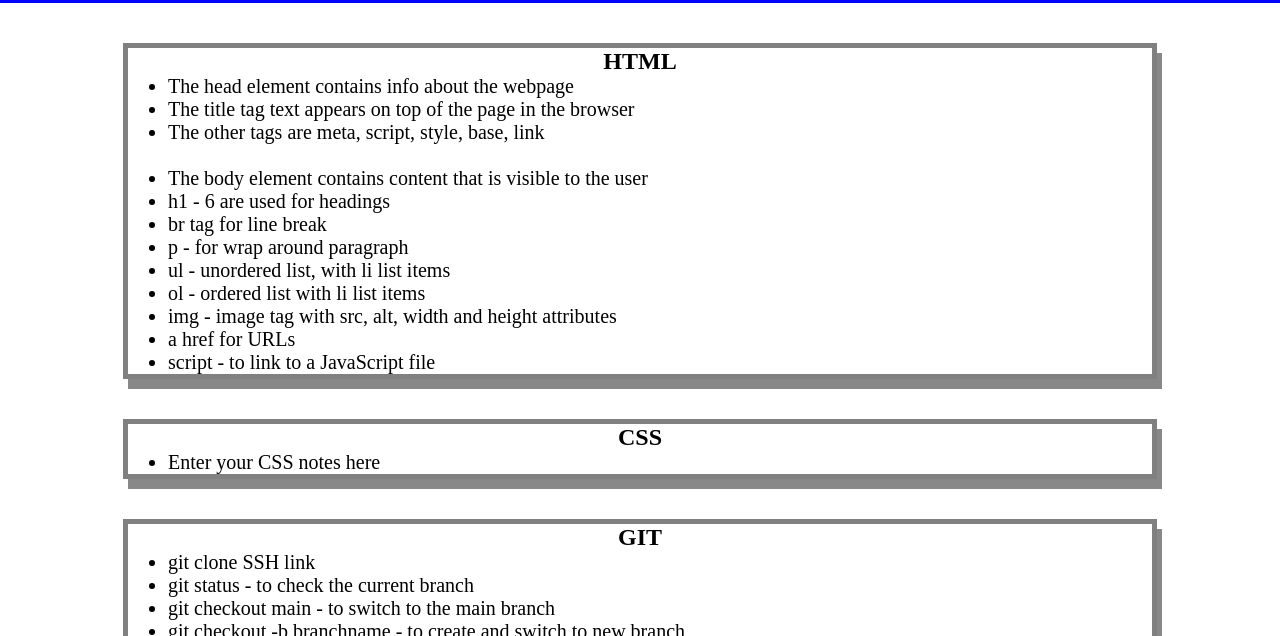
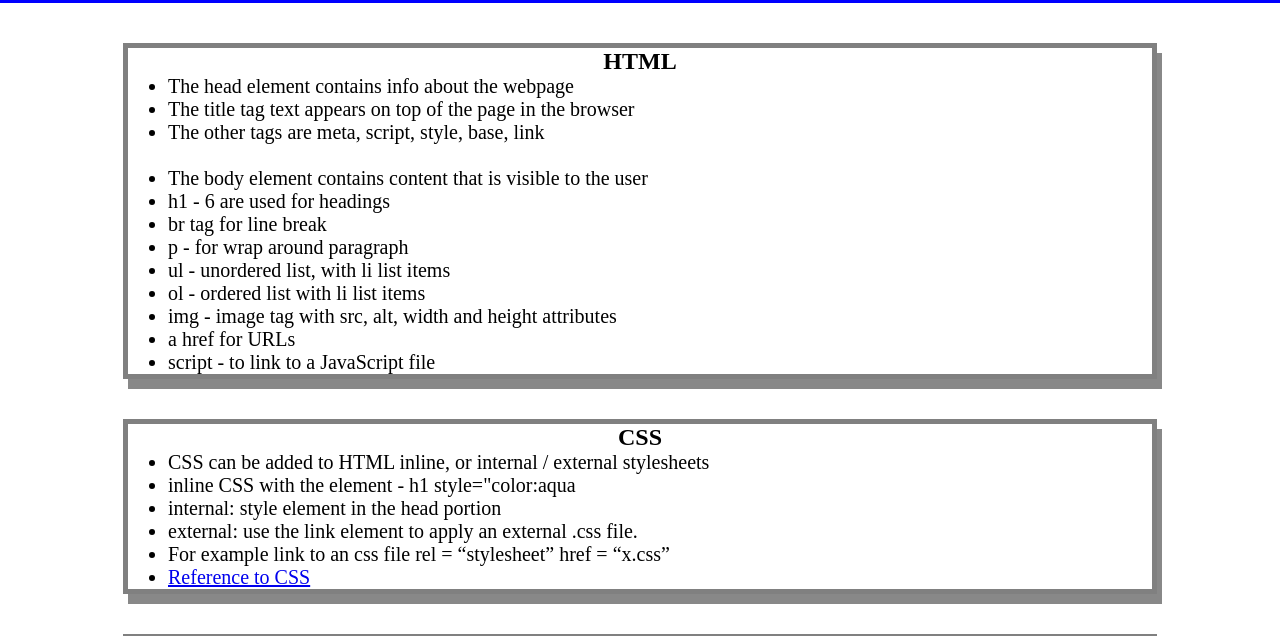
Before and after one commit to sbhikshe/prework-study-guide, a plain HTML site: page index.html in a window 1280 px wide. Shown: the part 117-753 px from the top of the page. Drawn offline with Linux system fonts and the light colour scheme.

Commit message:
Modified README, and index.html with CSS notes

```diff
--- a/index.html
+++ b/index.html
@@ -35,7 +35,12 @@
       <section class="card" id="css-section">
         <h2>CSS</h2>
         <ul>
-          <li>Enter your CSS notes here</li>
+          <li>CSS can be added to HTML inline, or internal / external stylesheets</li>
+          <li>inline CSS with the element - h1 style="color:aqua</li>
+          <li>internal: style element in the head portion</li>
+          <li>external: use the link element to apply an external .css file. </li>
+          <li>For example link to an css file rel = “stylesheet” href = “x.css”</li>
+          <li><a href= https://www.w3schools.com/html/html_css.asp>Reference to CSS </a></li>
         </ul>
       </section>
       <section class="card" id="git-section">
```
Also changed, not shown: 1 other file.
